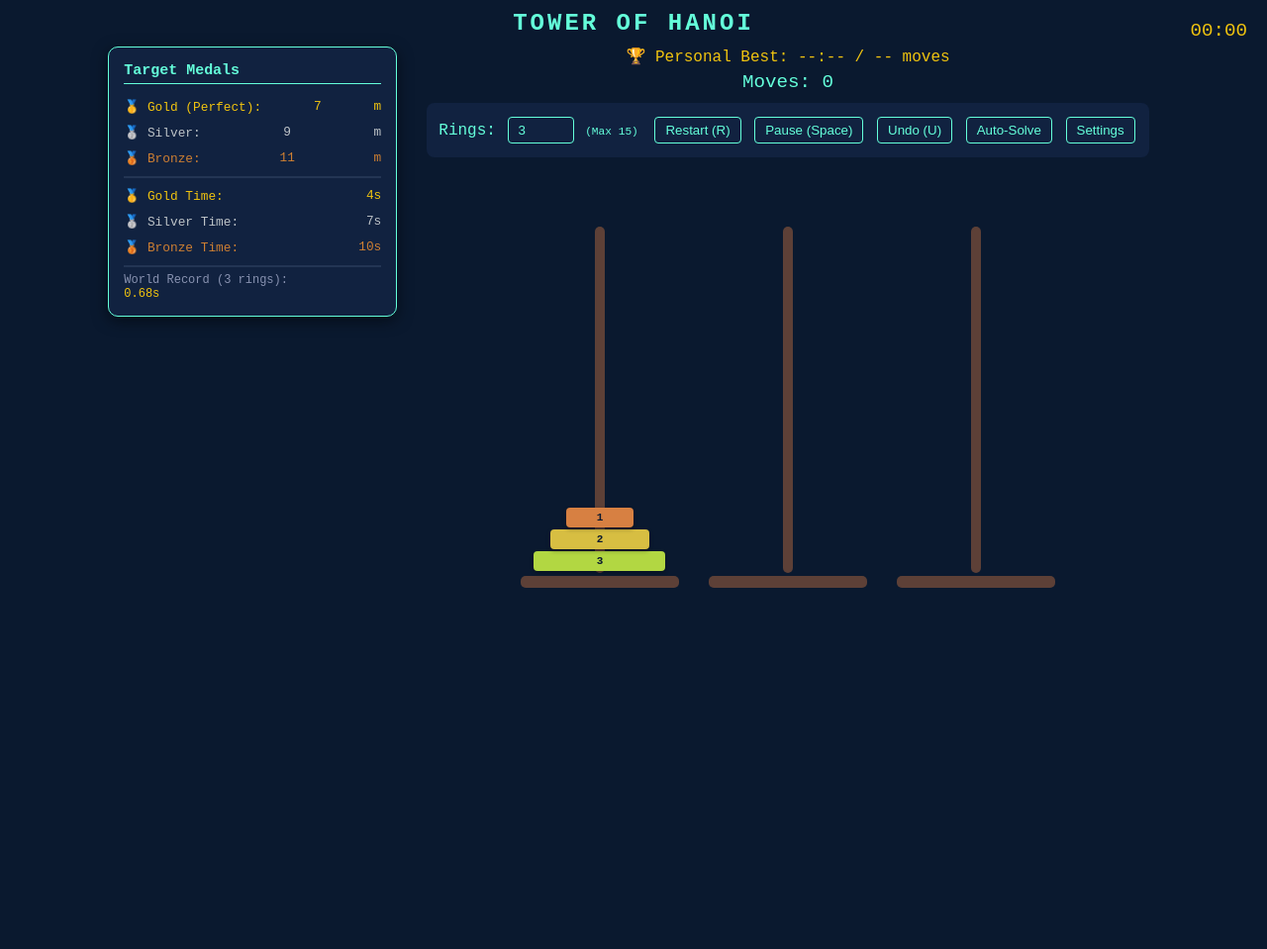
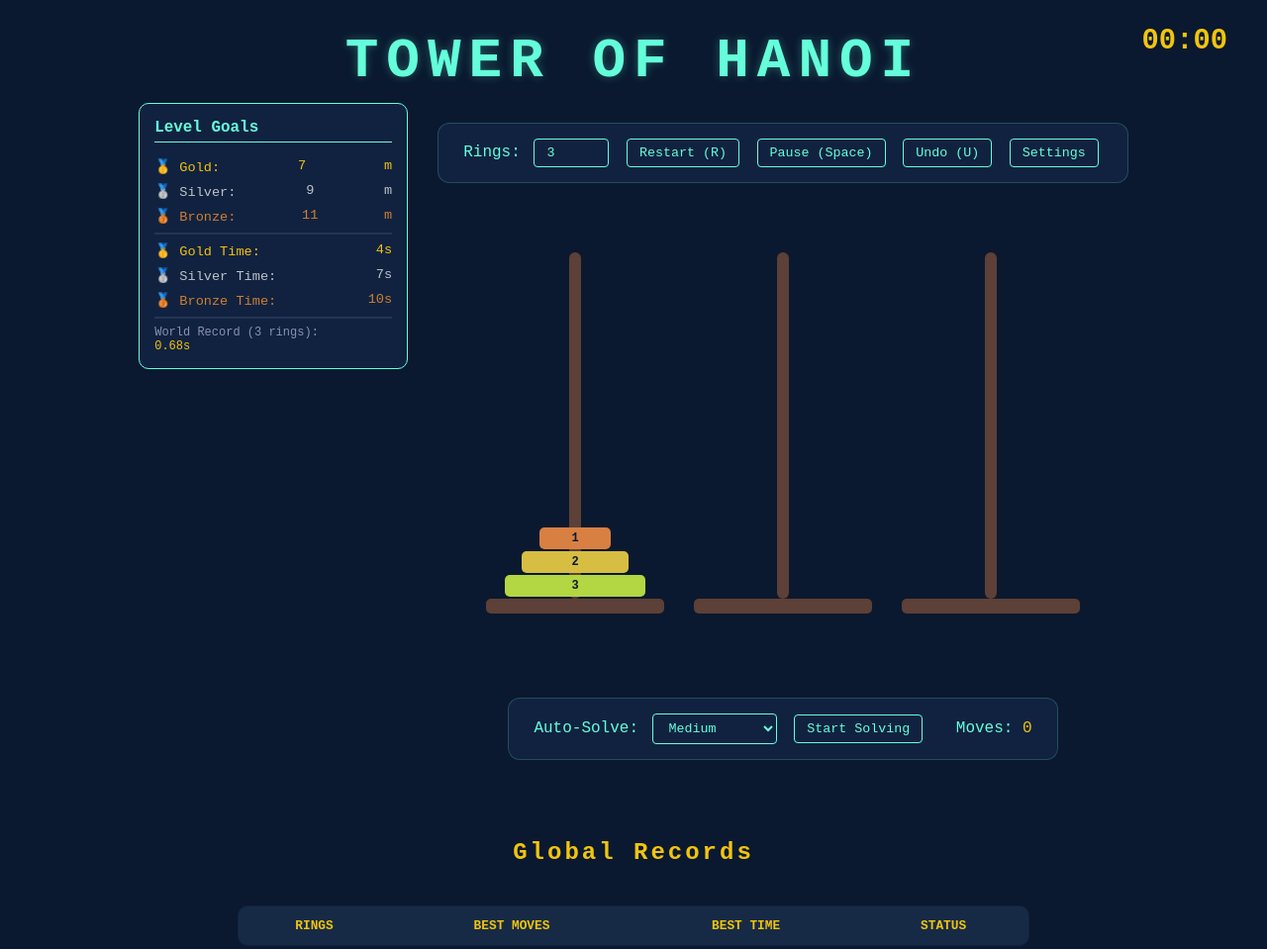
Before and after one commit to aanyaukil/TowerofHanoi, a plain HTML site: page index.html in a window 1280 px wide. Shown: the whole page at 99% size. Before the commit the page ends 800 px from the top, so only its background shows below. Drawn offline with Linux system fonts and the light colour scheme.

Commit message:
Update index.html

```diff
--- a/index.html
+++ b/index.html
@@ -2,7 +2,7 @@
 <html lang="en">
 <head>
   <meta charset="UTF-8">
-  <title>Tower of Hanoi - Pro Edition</title>
+  <title>Tower of Hanoi - Grand Master</title>
   <style>
     :root {
       --wood: #5d4037;
@@ -15,75 +15,115 @@
     }
     body {
       font-family: 'Courier New', Courier, monospace;
-      text-align: center;
       background: var(--bg-color);
       color: var(--text-color);
       margin: 0;
       display: flex;
       flex-direction: column;
-      height: 100vh;
-      overflow: hidden;
+      align-items: center;
+      min-height: 100vh;
+      overflow-y: auto;
+      padding-bottom: 50px;
     }
-    h1 { margin: 10px 0; text-transform: uppercase; letter-spacing: 3px; font-size: 1.5rem; }
+    h1 {
+      margin: 30px 0 10px 0;
+      text-transform: uppercase;
+      letter-spacing: 8px;
+      font-size: 3.5rem; /* Bigger Title */
+      text-shadow: 0 0 10px rgba(100, 255, 218, 0.3);
+    }
 
-    .main-layout { display: flex; justify-content: center; align-items: flex-start; gap: 20px; padding: 0 20px; flex-grow: 1; }
+    .main-wrapper {
+      display: flex;
+      flex-direction: column;
+      align-items: center;
+      width: 100%;
+      max-width: 1200px;
+    }
 
-    /* Medals Side Panel */
+    .game-section {
+      display: flex;
+      justify-content: center;
+      align-items: flex-start;
+      gap: 30px;
+      margin-bottom: 40px;
+    }
+
+    /* Side Panel */
     .side-panel {
-      width: 260px;
+      width: 240px;
       background: var(--accent);
       padding: 15px;
       border-radius: 10px;
       text-align: left;
-      font-size: 0.8rem;
+      font-size: 0.85rem;
       border: 1px solid var(--text-color);
-      box-shadow: 0 4px 15px rgba(0,0,0,0.5);
     }
-    .medal-item { margin: 10px 0; display: flex; justify-content: space-between; }
-    .gold-txt { color: var(--gold); }
-    .silver-txt { color: var(--silver); }
-    .bronze-txt { color: var(--bronze); }
+    .medal-item { margin: 8px 0; display: flex; justify-content: space-between; }
 
-    .controls { margin: 10px; padding: 12px; background: var(--accent); border-radius: 8px; z-index: 10; position: relative; }
+    .controls {
+      margin: 20px 0;
+      padding: 15px 25px;
+      background: var(--accent);
+      border-radius: 12px;
+      border: 1px solid rgba(100, 255, 218, 0.2);
+    }
 
     .tower-container {
       display: flex;
       justify-content: center;
       align-items: flex-end;
       height: 400px;
-      gap: 50px;
-      padding-bottom: 40px;
+      gap: 60px;
+      padding: 0 40px 40px 40px;
       transition: filter 0.3s, opacity 0.3s;
-      margin-top: 20px;
     }
 
     .paused-game .tower-container { opacity: 0.1; pointer-events: none; }
-    .blindfolded .tower-container { filter: brightness(0); background: black; }
+    .blindfolded .tower-container { filter: brightness(0); background: black; border-radius: 20px; }
     .blindfolded .tower-container:hover { filter: brightness(0.15); }
 
     .tower {
-      width: 140px; height: 350px; position: relative;
+      width: 150px; height: 350px; position: relative;
       display: flex; flex-direction: column-reverse; align-items: center; cursor: pointer;
     }
-    .tower.selected { background: rgba(100, 255, 218, 0.1); border-radius: 10px; }
-    .tower::before { content: ""; position: absolute; bottom: 0; width: 10px; height: 100%; background: var(--wood); border-radius: 5px; z-index: 1; }
-    .tower::after { content: ""; position: absolute; bottom: -15px; width: 160px; height: 12px; background: var(--wood); border-radius: 5px; }
+    .tower.selected { background: rgba(100, 255, 218, 0.1); border-radius: 15px; }
+    .tower::before { content: ""; position: absolute; bottom: 0; width: 12px; height: 100%; background: var(--wood); border-radius: 6px; z-index: 1; }
+    .tower::after { content: ""; position: absolute; bottom: -15px; width: 180px; height: 15px; background: var(--wood); border-radius: 5px; }
 
-    .disc { height: 20px; margin-bottom: 2px; border-radius: 4px; color: #0a192f; text-align: center; line-height: 20px; font-size: 11px; font-weight: bold; z-index: 2; box-shadow: 0 2px 4px rgba(0,0,0,0.3); }
+    .disc { height: 22px; margin-bottom: 2px; border-radius: 5px; color: #0a192f; text-align: center; line-height: 22px; font-size: 12px; font-weight: bold; z-index: 2; cursor: grab; }
     .hide-numbers .disc { color: transparent; }
     .monochrome .disc { background: #ccd6f6 !important; color: #0a192f !important; border: 1px solid #8892b0; }
 
-    button, input { background: transparent; border: 1px solid var(--text-color); color: var(--text-color); padding: 5px 10px; border-radius: 4px; cursor: pointer; margin: 2px; }
+    button, input, select {
+      background: transparent; border: 1px solid var(--text-color);
+      color: var(--text-color); padding: 6px 12px; border-radius: 4px;
+      cursor: pointer; margin: 0 4px; font-family: inherit;
+    }
     button:hover { background: var(--text-color); color: var(--bg-color); }
-    button:disabled { border-color: #333; color: #333; cursor: not-allowed; }
+    select option { background: var(--accent); color: var(--text-color); }
 
-    #timer { position: fixed; top: 20px; right: 20px; font-size: 1.2rem; color: var(--gold); }
-    #message { margin-top: 10px; font-size: 1.1rem; height: 25px; color: var(--gold); font-weight: bold; }
+    #timer { position: fixed; top: 25px; right: 40px; font-size: 1.8rem; color: var(--gold); font-weight: bold; }
+    #message { margin: 15px 0; font-size: 1.4rem; color: var(--gold); font-weight: bold; min-height: 30px; }
+
+    /* Leaderboard Table */
+    .leaderboard {
+      width: 80%;
+      max-width: 800px;
+      background: var(--accent);
+      border-collapse: collapse;
+      margin-top: 20px;
+      border-radius: 10px;
+      overflow: hidden;
+      border: 1px solid rgba(100, 255, 218, 0.2);
+    }
+    .leaderboard th, .leaderboard td { padding: 12px; text-align: center; border-bottom: 1px solid #233554; }
+    .leaderboard th { background: #172a45; color: var(--gold); text-transform: uppercase; font-size: 0.8rem; }
+    .leaderboard tr:hover { background: rgba(100, 255, 218, 0.05); }
 
     #settingsModal { display: none; position: fixed; z-index: 1000; left: 0; top: 0; width: 100%; height: 100%; background-color: rgba(0,0,0,0.8); }
-    .modal-content { background-color: var(--accent); margin: 5% auto; padding: 20px; border: 1px solid var(--text-color); width: 400px; border-radius: 10px; position: relative; text-align: left; }
+    .modal-content { background-color: var(--accent); margin: 10% auto; padding: 30px; border: 1px solid var(--text-color); width: 400px; border-radius: 10px; position: relative; text-align: left; }
     .close-btn { position: absolute; top: 10px; right: 15px; font-size: 24px; cursor: pointer; color: var(--text-color); }
-    .setting-row { margin: 15px 0; display: flex; align-items: center; justify-content: space-between; }
   </style>
 </head>
 <body id="game-body">
@@ -91,35 +131,28 @@
   <div id="timer">00:00</div>
   <h1>Tower of Hanoi</h1>
 
-  <div class="main-layout">
+  <div class="main-wrapper">
+    <div class="game-section">
       <div class="side-panel">
-      <h3 style="margin-top:0; border-bottom:1px solid #64ffda; padding-bottom: 5px;">Target Medals</h3>
-      <div class="medal-item gold-txt"><span>🥇 Gold (Perfect):</span> <span id="targetGoldMoves">--</span>m</div>
-      <div class="medal-item silver-txt"><span>🥈 Silver:</span> <span id="targetSilverMoves">--</span>m</div>
-      <div class="medal-item bronze-txt"><span>🥉 Bronze:</span> <span id="targetBronzeMoves">--</span>m</div>
-      <hr style="border: 0.5px solid #233554;">
-      <div class="medal-item gold-txt"><span>🥇 Gold Time:</span> <span id="targetGoldTime">--</span></div>
-      <div class="medal-item silver-txt"><span>🥈 Silver Time:</span> <span id="targetSilverTime">--</span></div>
-      <div class="medal-item bronze-txt"><span>🥉 Bronze Time:</span> <span id="targetBronzeTime">--</span></div>
-      <hr style="border: 0.5px solid #233554;">
-      <div style="font-size: 0.75rem; color: #8892b0;">World Record (<span id="wrDiscCount">3</span> rings):<br><span id="worldRecord" style="color: var(--gold);">--</span></div>
+        <h3 style="margin-top:0; border-bottom:1px solid #64ffda; padding-bottom:5px;">Level Goals</h3>
+        <div class="medal-item" style="color:var(--gold)"><span>🥇 Gold:</span> <span id="targetGoldMoves">--</span>m</div>
+        <div class="medal-item" style="color:var(--silver)"><span>🥈 Silver:</span> <span id="targetSilverMoves">--</span>m</div>
+        <div class="medal-item" style="color:var(--bronze)"><span>🥉 Bronze:</span> <span id="targetBronzeMoves">--</span>m</div>
+        <hr style="border:0.5px solid #233554;">
+        <div class="medal-item" style="color:var(--gold)"><span>🥇 Gold Time:</span> <span id="targetGoldTime">--</span></div>
+        <div class="medal-item" style="color:var(--silver)"><span>🥈 Silver Time:</span> <span id="targetSilverTime">--</span></div>
+        <div class="medal-item" style="color:var(--bronze)"><span>🥉 Bronze Time:</span> <span id="targetBronzeTime">--</span></div>
+        <hr style="border:0.5px solid #233554;">
+        <div style="font-size:0.75rem; color:#8892b0;">World Record (<span id="wrCount">3</span> rings):<br><span id="worldRecord" style="color:var(--gold)">--</span></div>
       </div>
 
-    <div>
-      <div class="records" style="color: var(--gold); margin-bottom: 5px;">
-        🏆 Personal Best: <span id="recordTime">--:--</span> / <span id="recordMoves">--</span> moves
-      </div>
-      <div class="stats-container">
-        <div style="font-size: 1.2rem;">Moves: <span id="moveCount">0</span></div>
-      </div>
+      <div style="display:flex; flex-direction:column; align-items:center;">
         <div class="controls">
           <label>Rings: </label>
-        <input type="number" id="discCount" value="3" min="3" max="15" style="width:45px;" onkeydown="if(event.key==='Enter') init()">
-        <span style="font-size: 0.7rem; margin-right: 5px;">(Max 15)</span>
+          <input type="number" id="discCount" value="3" min="3" max="15" style="width:50px;" onkeydown="if(event.key==='Enter') init()">
           <button onclick="init()">Restart (R)</button>
           <button onclick="togglePause()" id="pauseBtn">Pause (Space)</button>
           <button onclick="undoMove()">Undo (U)</button>
-        <button onclick="autoSolve()" id="solveBtn">Auto-Solve</button>
           <button onclick="toggleModal()">Settings</button>
         </div>
 
@@ -128,29 +161,48 @@
           <div class="tower" id="tower2" data-id="2"></div>
           <div class="tower" id="tower3" data-id="3"></div>
         </div>
+
         <div id="message"></div>
+
+        <div class="controls" style="margin-top: 0;">
+          <label>Auto-Solve: </label>
+          <select id="solveSpeed">
+            <option value="500">Slow</option>
+            <option value="250" selected>Medium</option>
+            <option value="50">Fast</option>
+            <option value="5">Instantish</option>
+          </select>
+          <button onclick="autoSolve()" id="solveBtn">Start Solving</button>
+          <div style="display:inline-block; margin-left:20px;">Moves: <span id="moveCount" style="color:var(--gold)">0</span></div>
         </div>
+      </div>
+    </div>
+
+    <h2 style="color:var(--gold); letter-spacing:3px;">Global Records</h2>
+    <table class="leaderboard">
+      <thead>
+        <tr>
+          <th>Rings</th>
+          <th>Best Moves</th>
+          <th>Best Time</th>
+          <th>Status</th>
+        </tr>
+      </thead>
+      <tbody id="recordTableBody">
+        </tbody>
+    </table>
   </div>
 
   <div id="settingsModal">
     <div class="modal-content">
       <span class="close-btn" onclick="toggleModal()">&times;</span>
-      <h3>Game Settings</h3>
-      <div class="setting-row">
-        <label>Show Ring Numbers</label>
-        <input type="checkbox" id="checkNumbers" checked onchange="applyVisualSettings()">
+      <h3>Configuration</h3>
+      <div style="display:flex; flex-direction:column; gap:15px;">
+        <label><input type="checkbox" id="checkNumbers" checked onchange="applyVisualSettings()"> Show Ring Numbers</label>
+        <label><input type="checkbox" id="checkMono" onchange="applyVisualSettings()"> Monochrome Mode</label>
+        <label style="color:#ff4d4d;"><input type="checkbox" id="checkBlind" onchange="applyVisualSettings()"> BLINDFOLD MODE</label>
       </div>
-      <div class="setting-row">
-        <label>Monochrome Mode</label>
-        <input type="checkbox" id="checkMono" onchange="applyVisualSettings()">
-      </div>
-      <div class="setting-row" style="color: #ff4d4d; font-weight: bold;">
-        <label>BLINDFOLD MODE 🕶️</label>
-        <input type="checkbox" id="checkBlind" onchange="applyVisualSettings()">
-      </div>
-      <hr style="border: 0.5px solid #233554;">
-      <p style="font-size: 0.8rem;">Controls: 1-3 keys to move, U to undo, R to restart, Space to pause.</p>
-      <button style="width:100%; margin-top:10px; border-color:red; color:red;" onclick="clearAllProgress()">RESET ALL DATA</button>
+      <button style="width:100%; margin-top:25px; border-color:#ff4d4d; color:#ff4d4d;" onclick="clearAllProgress()">WIPE ALL RECORDS</button>
     </div>
   </div>
 
@@ -167,7 +219,7 @@
     };
 
     function init() {
-      if(isSolving) isSolving = false;
+      isSolving = false;
       const n = Math.min(parseInt(document.getElementById("discCount").value), 15);
       document.getElementById("discCount").value = n;
       towers = { 1: [], 2: [], 3: [] }; moveHistory = []; moves = 0;
@@ -198,14 +250,12 @@
       document.getElementById("targetGoldMoves").textContent = perfect;
       document.getElementById("targetSilverMoves").textContent = Math.ceil(perfect * 1.2);
       document.getElementById("targetBronzeMoves").textContent = Math.ceil(perfect * 1.5);
-
-      const goldSeconds = Math.ceil(perfect / 1.8);
+      const goldSeconds = Math.ceil(perfect / 2);
       document.getElementById("targetGoldTime").textContent = goldSeconds + "s";
       document.getElementById("targetSilverTime").textContent = Math.ceil(goldSeconds * 1.6) + "s";
       document.getElementById("targetBronzeTime").textContent = Math.ceil(goldSeconds * 2.5) + "s";
-
-      document.getElementById("wrDiscCount").textContent = n;
-      document.getElementById("worldRecord").textContent = (worldRecords[n] || "N/A");
+      document.getElementById("wrCount").textContent = n;
+      document.getElementById("worldRecord").textContent = worldRecords[n] || "N/A";
     }
 
     function createDiscElement(towerId, size, max) {
@@ -225,7 +275,7 @@
     }
 
     function executeMove(fromId, toId, isUndo = false) {
-      if (fromId === toId || isNaN(fromId) || isPaused) return;
+      if (fromId === toId || isPaused) return;
       const discSize = towers[fromId][towers[fromId].length - 1];
       const targetStack = towers[toId];
       const targetSize = targetStack[targetStack.length - 1];
@@ -244,12 +294,10 @@
 
     async function autoSolve() {
       if(!gameActive || isSolving) return;
-      if(!confirm("Auto-solve will not count towards records. Start?")) return;
       init();
-      isSolving = true;
-      gameActive = false;
+      isSolving = true; gameActive = false;
       document.getElementById("solveBtn").disabled = true;
-      const n = parseInt(document.getElementById("discCount").value);
+      const speed = parseInt(document.getElementById("solveSpeed").value);
       const movesList = [];
       function hanoi(n, from, to, aux) {
         if (n === 1) { movesList.push([from, to]); return; }
@@ -257,14 +305,14 @@
         movesList.push([from, to]);
         hanoi(n - 1, aux, to, from);
       }
-      hanoi(n, 1, 3, 2);
+      hanoi(parseInt(document.getElementById("discCount").value), 1, 3, 2);
       for (let move of movesList) {
         if (!isSolving) break;
         executeMove(move[0], move[1]);
-        await new Promise(r => setTimeout(r, n > 7 ? 50 : 250));
+        await new Promise(r => setTimeout(r, speed));
       }
       isSolving = false;
-      document.getElementById("message").textContent = "AI SOLUTION FINISHED";
+      document.getElementById("message").textContent = "AI FINISHED";
     }
 
     function checkWin() {
@@ -272,9 +320,9 @@
       if (towers[3].length === n) {
         gameActive = false; timerRunning = false;
         clearInterval(timerInterval);
+        if (!isSolving) {
             const elapsed = ((Date.now() - startTime) + totalElapsedBeforePause) / 1000;
-        if (!isSolving) {
-            document.getElementById("message").textContent = "WIN! " + getMedalStatus(moves, elapsed);
+            document.getElementById("message").textContent = "🏆 VICTORY!";
             saveRecords(n);
         }
         document.getElementById("checkBlind").checked = false;
@@ -282,11 +330,43 @@
       }
     }
 
-    function getMedalStatus(m, s) {
-      const perfect = Math.pow(2, parseInt(document.getElementById("discCount").value)) - 1;
-      if (m === perfect) return "🥇 PERFECT GOLD!";
-      if (m <= perfect * 1.2) return "🥈 SILVER PERFORMANCE!";
-      return "🥉 BRONZE FINISH!";
+    function saveRecords(n) {
+      const timeStr = document.getElementById("timer").textContent;
+      const elapsed = (Date.now() - startTime) + totalElapsedBeforePause;
+      let records = JSON.parse(localStorage.getItem('hanoi_records') || '{}');
+      if (!records[n]) records[n] = { time: Infinity, timeStr: "--:--", moves: Infinity };
+
+      let improved = false;
+      if (moves < records[n].moves) { records[n].moves = moves; improved = true; }
+      if (elapsed < records[n].time) { records[n].time = elapsed; records[n].timeStr = timeStr; improved = true; }
+
+      if (improved) {
+        localStorage.setItem('hanoi_records', JSON.stringify(records));
+        updateRecordsDisplay();
+      }
+    }
+
+    function updateRecordsDisplay() {
+      const records = JSON.parse(localStorage.getItem('hanoi_records') || '{}');
+      const tableBody = document.getElementById("recordTableBody");
+      tableBody.innerHTML = "";
+
+      Object.keys(records).sort((a,b) => a-b).forEach(n => {
+        const row = tableBody.insertRow();
+        const perfect = Math.pow(2, n) - 1;
+        const status = records[n].moves === perfect ? "🥇 Perfect" : "🥈 Finished";
+        row.innerHTML = `<td>${n} Rings</td><td>${records[n].moves}</td><td>${records[n].timeStr}</td><td style="color:var(--gold)">${status}</td>`;
+      });
+    }
+
+    function startTimer(resuming = false) {
+      timerRunning = true; if (!resuming) startTime = Date.now();
+      timerInterval = setInterval(() => {
+        const elapsed = (Date.now() - startTime) + totalElapsedBeforePause;
+        const mins = Math.floor(elapsed / 60000).toString().padStart(2, '0');
+        const secs = Math.floor((elapsed % 60000) / 1000).toString().padStart(2, '0');
+        document.getElementById("timer").textContent = `${mins}:${secs}`;
+      }, 1000);
     }
 
     function togglePause() {
@@ -301,16 +381,6 @@
         document.body.classList.remove("paused-game");
         document.getElementById("pauseBtn").textContent = "Pause (Space)";
       }
-    }
-
-    function startTimer(resuming = false) {
-      timerRunning = true; if (!resuming) startTime = Date.now();
-      timerInterval = setInterval(() => {
-        const elapsed = (Date.now() - startTime) + totalElapsedBeforePause;
-        const mins = Math.floor(elapsed / 60000).toString().padStart(2, '0');
-        const secs = Math.floor((elapsed % 60000) / 1000).toString().padStart(2, '0');
-        document.getElementById("timer").textContent = `${mins}:${secs}`;
-      }, 1000);
     }
 
     function applyVisualSettings() {
@@ -328,24 +398,7 @@
       towerEl.addEventListener("drop", (e) => executeMove(parseInt(e.dataTransfer.getData("fromTower")), parseInt(towerEl.dataset.id)));
     }
     function updateDraggability() { [1, 2, 3].forEach(id => { const discs = document.getElementById(`tower${id}`).querySelectorAll(".disc"); discs.forEach((d, idx) => d.draggable = (idx === discs.length - 1 && gameActive)); }); }
-    function updateRecordsDisplay() {
-      const n = document.getElementById("discCount").value;
-      const records = JSON.parse(localStorage.getItem('hanoi_records') || '{}');
-      const rec = records[n] || { timeStr: "--:--", moves: "--" };
-      document.getElementById("recordTime").textContent = rec.timeStr;
-      document.getElementById("recordMoves").textContent = rec.moves;
-    }
-    function saveRecords(n) {
-      const timeStr = document.getElementById("timer").textContent;
-      const elapsed = (Date.now() - startTime) + totalElapsedBeforePause;
-      let records = JSON.parse(localStorage.getItem('hanoi_records') || '{}');
-      if (!records[n]) records[n] = { time: Infinity, timeStr: "--:--", moves: Infinity };
-      let improved = false;
-      if (moves < records[n].moves) { records[n].moves = moves; improved = true; }
-      if (elapsed < records[n].time) { records[n].time = elapsed; records[n].timeStr = timeStr; improved = true; }
-      if (improved) { localStorage.setItem('hanoi_records', JSON.stringify(records)); updateRecordsDisplay(); }
-    }
-    function clearAllProgress() { if(confirm("Reset all data?")) { localStorage.removeItem('hanoi_records'); updateRecordsDisplay(); toggleModal(); } }
+    function clearAllProgress() { if(confirm("Reset all?")) { localStorage.removeItem('hanoi_records'); updateRecordsDisplay(); toggleModal(); } }
 
     window.addEventListener("keydown", (e) => {
       if (e.code === "Space") { e.preventDefault(); togglePause(); }
@@ -354,6 +407,7 @@
       if (key === 'u') undoMove();
       if (key === 'r') init();
       if (["1", "2", "3"].includes(key) && gameActive) {
+        if(!timerRunning) startTimer();
         const tid = parseInt(key);
         if (selectedTower === null) {
           if (towers[tid].length > 0) { selectedTower = tid; document.getElementById(`tower${tid}`).classList.add("selected"); }
```
Lines whose indentation alone changed are shown as unchanged.
